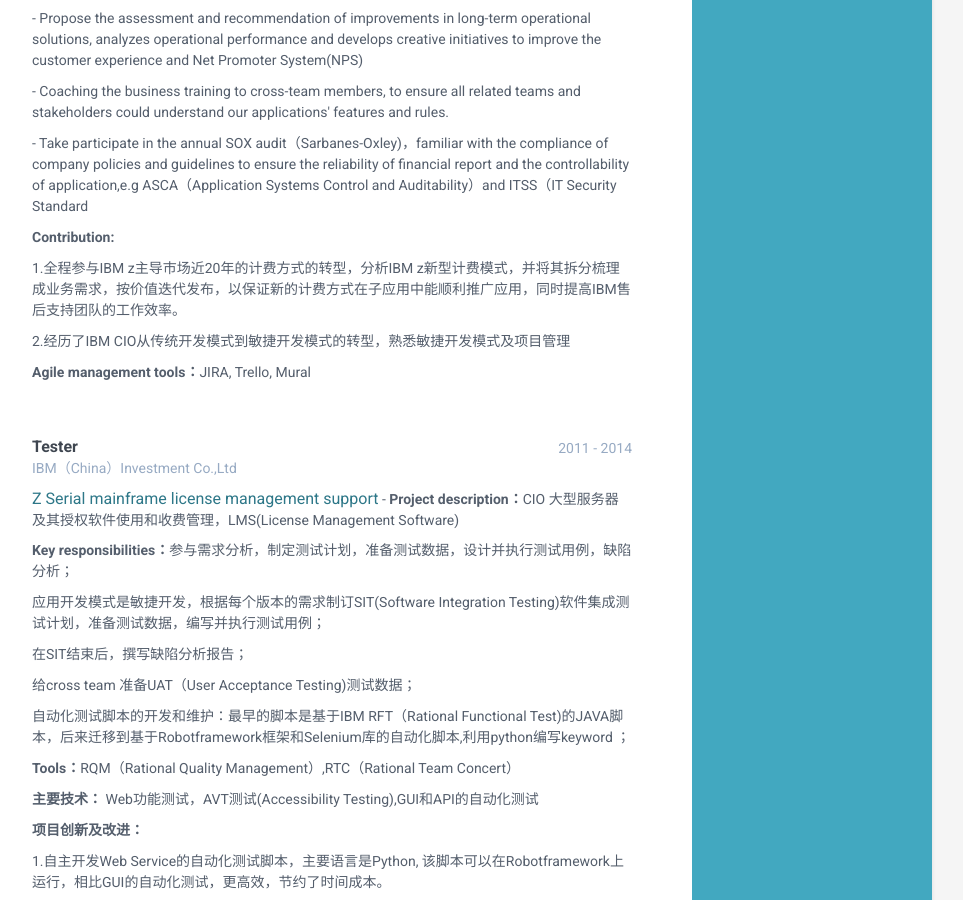
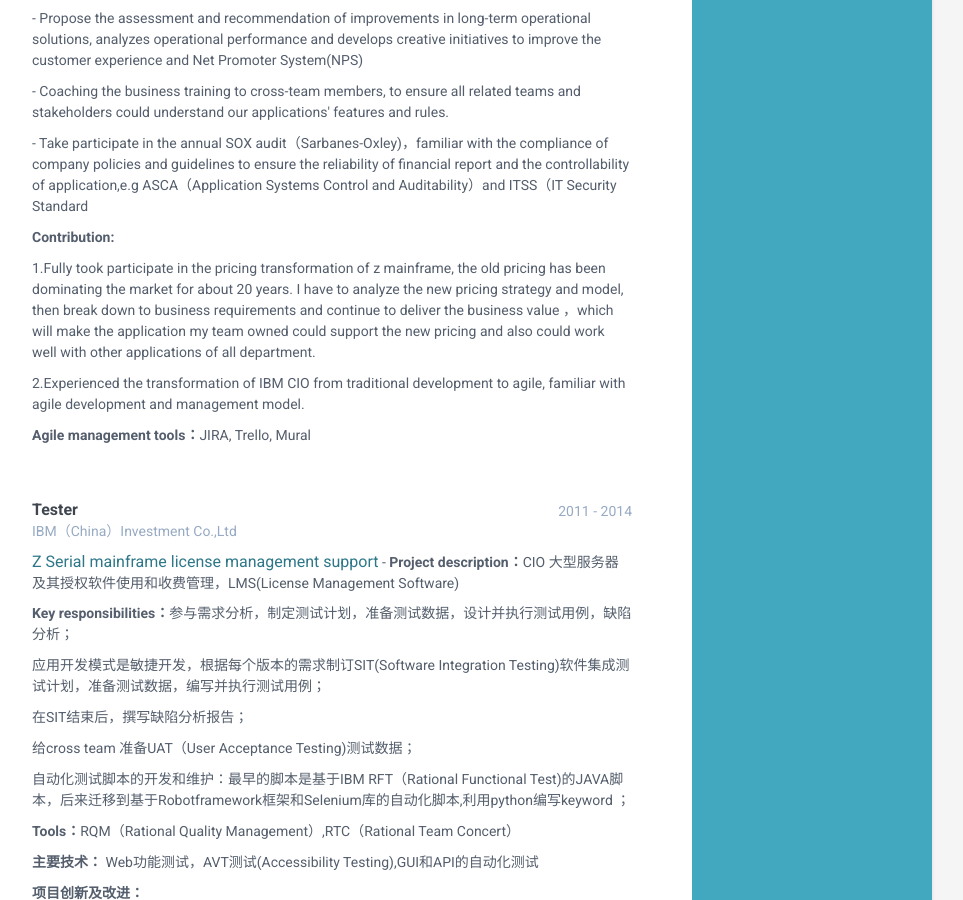
Before and after one commit to liuyang0116/LiuYangResume_EN, a Jekyll site: the page built from index.html, in a window 1280 px wide and 900 px high, scrolled down 1014 px. Shown: the whole window, without its empty margins (188-1151 px from the left). Built offline with Jekyll 4.4.1, drawn with Linux system fonts in a browser that asks for light colours.

Commit message:
Update projects.html

```diff
--- a/_includes/projects.html
+++ b/_includes/projects.html
@@ -19,8 +19,8 @@
 					<p>- Coaching the business training to cross-team members, to ensure all related teams and stakeholders could understand our applications' features and rules.</p>
 			                <p>- Take participate in the annual SOX audit（Sarbanes-Oxley)，familiar with the compliance of company policies and guidelines to ensure the reliability of financial report and the controllability of application,e.g ASCA（Application Systems Control and Auditability）and ITSS（IT Security Standard</p>
 					<p><b>Contribution:</b></p>
-					<p>1.全程参与IBM z主导市场近20年的计费方式的转型，分析IBM z新型计费模式，并将其拆分梳理成业务需求，按价值迭代发布，以保证新的计费方式在子应用中能顺利推广应用，同时提高IBM售后支持团队的工作效率。</p>
-					<p>2.经历了IBM CIO从传统开发模式到敏捷开发模式的转型，熟悉敏捷开发模式及项目管理</p>
+					<p>1.Fully took participate in the pricing transformation of z mainframe, the old pricing has been dominating the market for about 20 years. I have to analyze the new pricing strategy and model, then break down to business requirements and continue to deliver the business value ，which will make the application my team owned could support the new pricing and also could work well with other applications of all department.</p>
+					<p>2.Experienced the transformation of IBM CIO from traditional development to agile, familiar with agile development and management model.</p>
 					<p><b>Agile management tools：</b>JIRA, Trello, Mural</p>
 
                 </div><!--//item-->
```
